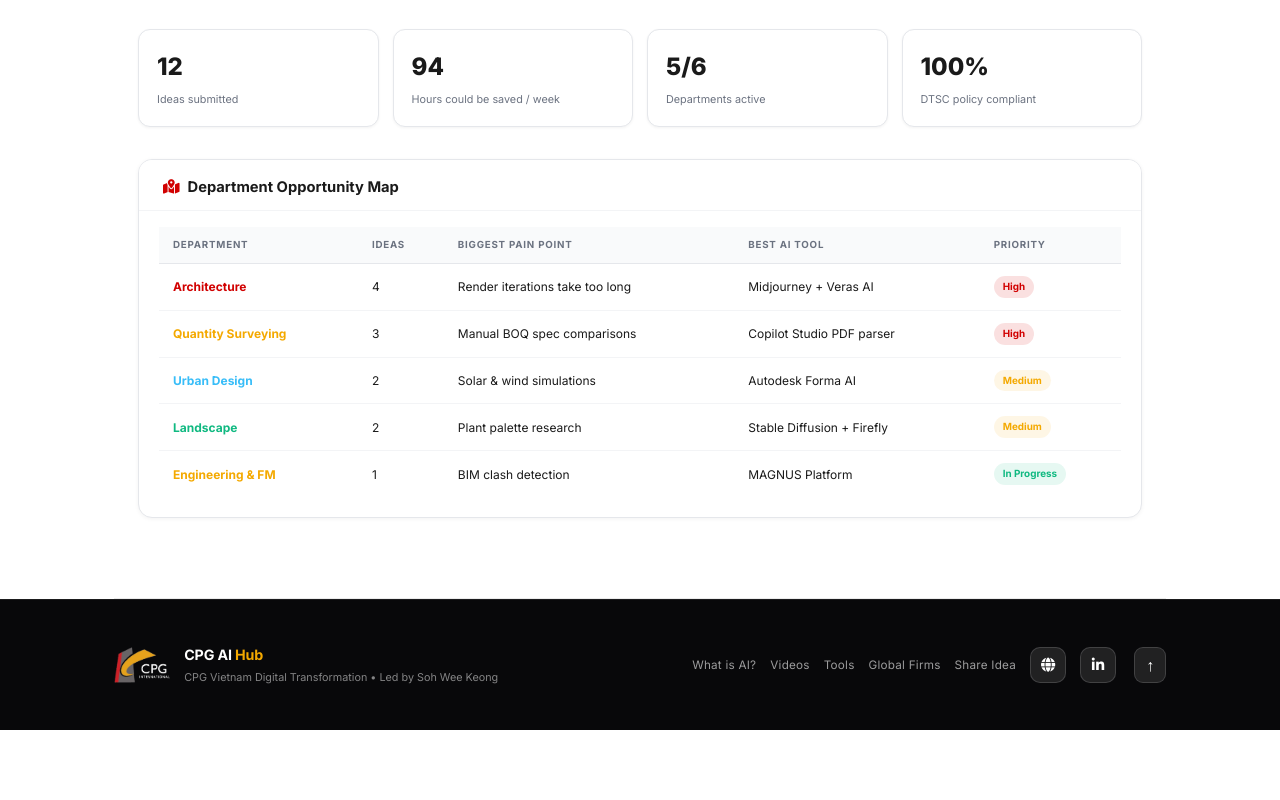
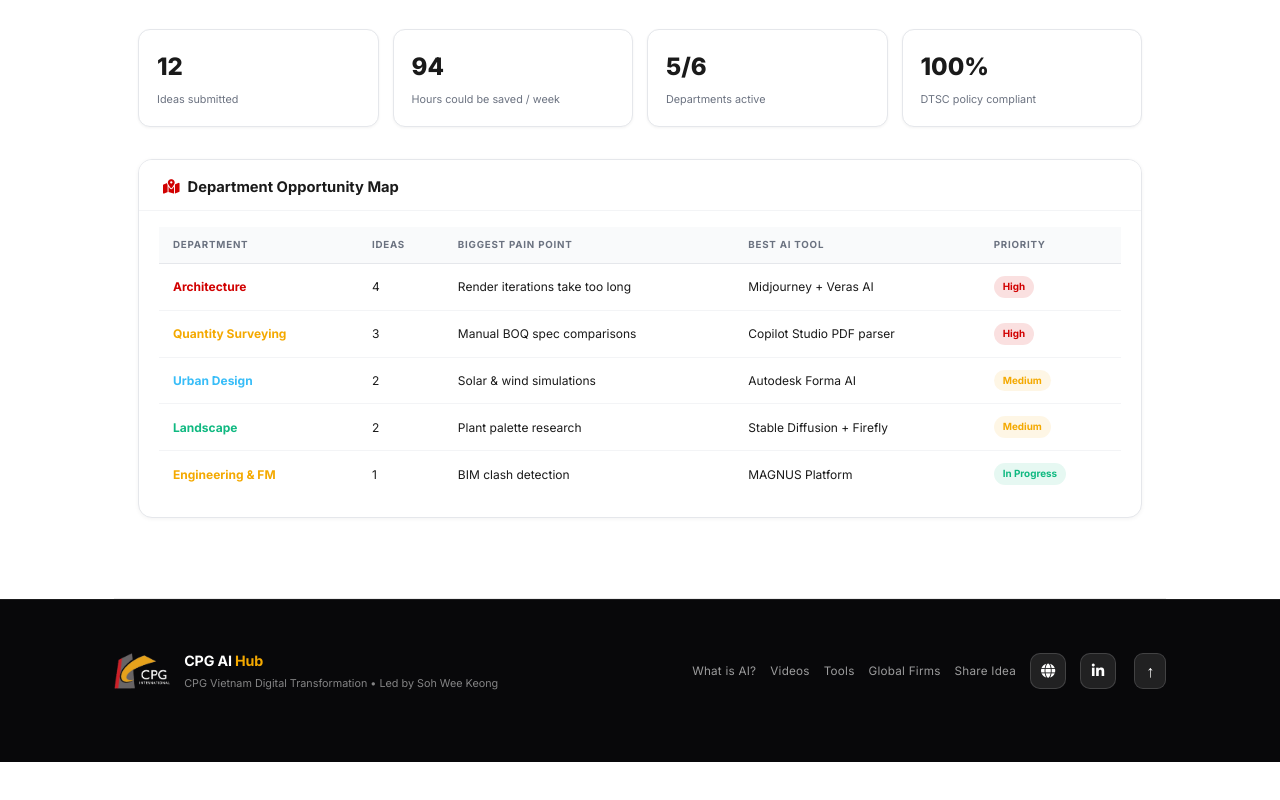
Before and after one commit to tvydoan/CPG.AI.Hub, a plain HTML site: page index.html in a window 1280 px wide. Shown: the part 6777-7577 px from the top of the page. Drawn offline with nearby package versions, Linux system fonts and the light colour scheme; no server answers.

Commit message:
Update index.css

```diff
--- a/index.css
+++ b/index.css
@@ -32,14 +32,16 @@
 /* ── RESET & BASE ── */
 *, *::before, *::after { box-sizing: border-box; margin: 0; padding: 0; }
 
-html { scroll-behavior: smooth; font-size: 15px; }
+html { scroll-behavior: smooth; font-size: 15px; background: #08080a; }
 
 body {
-  background: var(--bg);
+  background: #08080a;
   color: var(--text);
   font-family: var(--font);
   line-height: 1.6;
   -webkit-font-smoothing: antialiased;
+  margin: 0; padding: 0;
+  overflow-x: hidden;
 }
 
 .page-bg {
@@ -1388,7 +1390,8 @@
   position: relative;
   left: 50%; right: 50%;
   margin-left: -50vw; margin-right: -50vw;
-  padding: 44px 0;
+  padding: 50px 0 70px;
+  margin-bottom: 0;
   background: #08080a;
   color: #ffffff;
   border-top: 1px solid rgba(255, 255, 255, 0.08);
```
